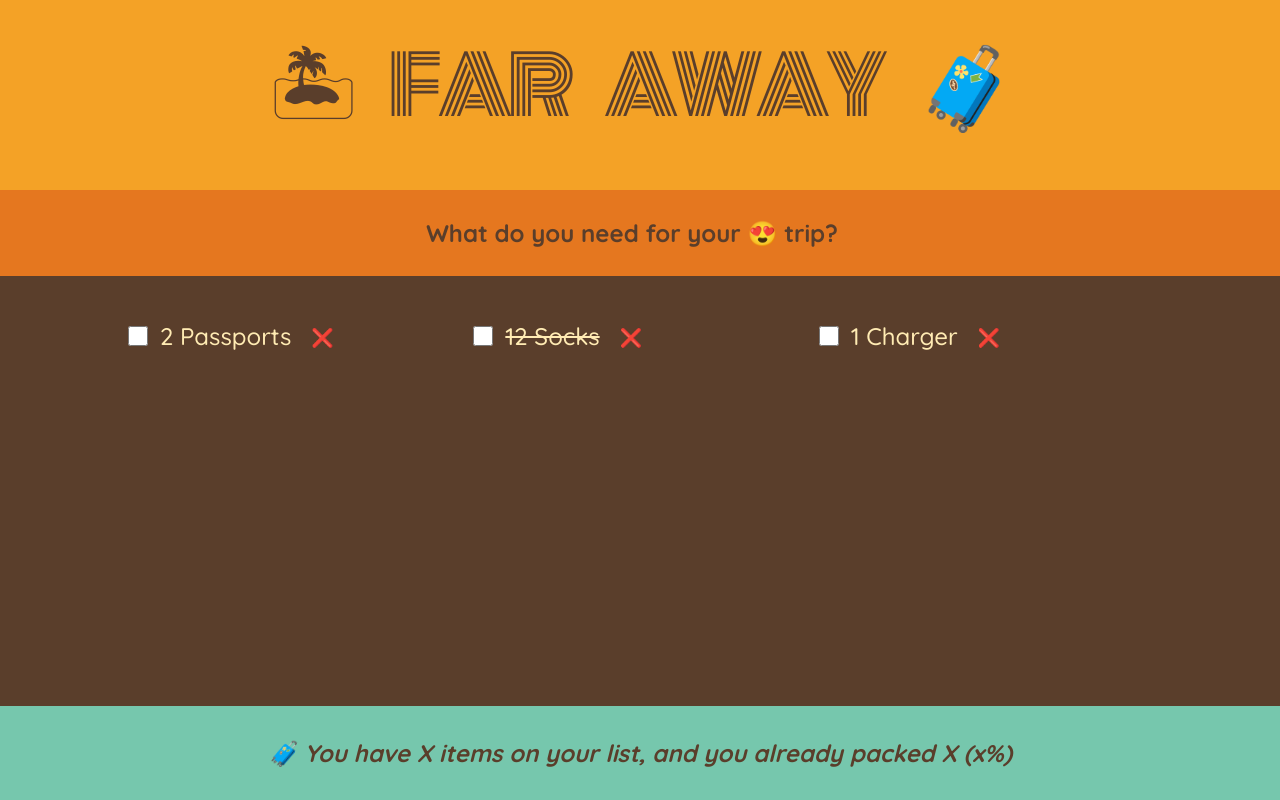
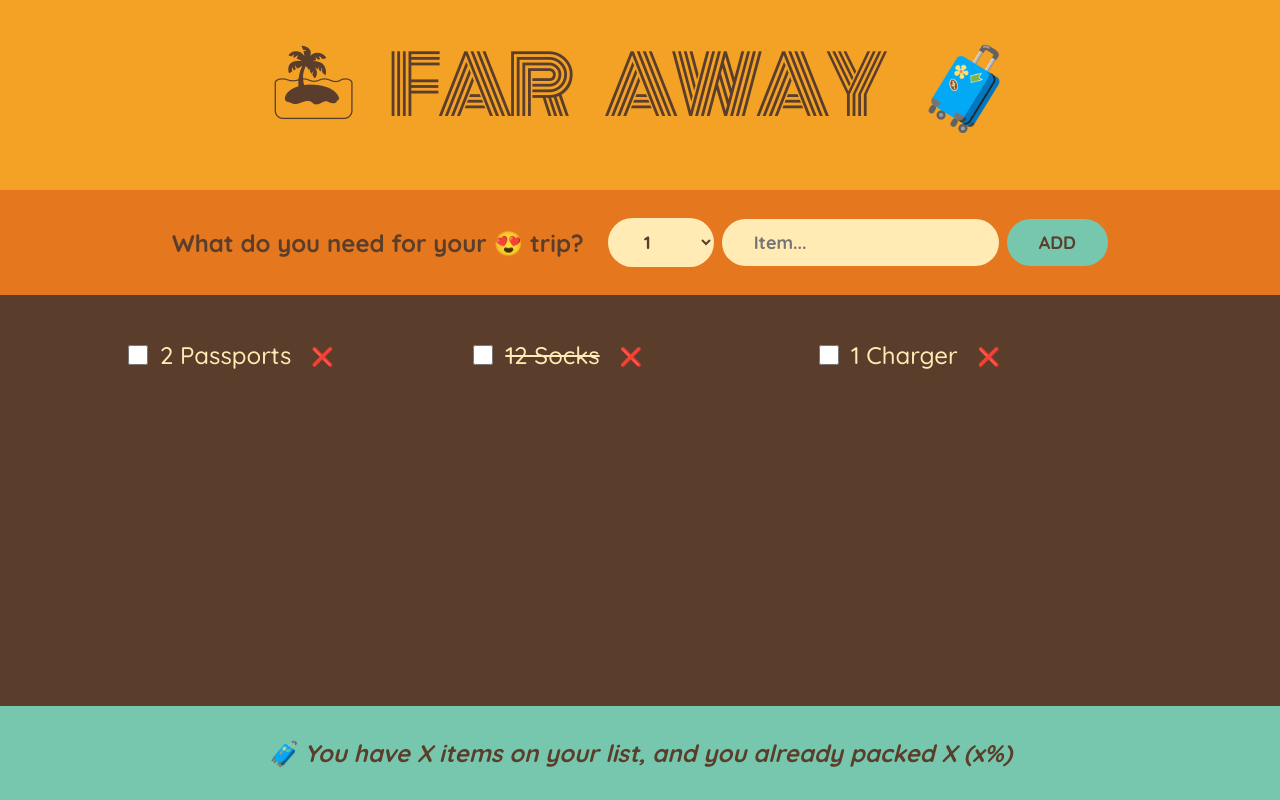
Before and after one commit to Aragorn-Elessar/travel-list, a React (Create React App) app: page / in a window 1280 px wide. Built offline with nearby package versions, Linux system fonts and the light colour scheme; the HTML template or start-up script is replaced by a standard one.

Commit message:
feat: Build form layout

```diff
--- a/src/App.js
+++ b/src/App.js
@@ -22,10 +22,24 @@
 }
 
 function Form() {
+  function handleSubmit(e) {
+    e.preventDefault();
+    console.log(e);
+  }
+
   return (
-    <div className="add-form">
+    <form className="add-form" onSubmit={handleSubmit}>
       <h3>What do you need for your 😍 trip?</h3>
-    </div>
+      <select>
+        {Array.from({ length: 20 }, (_, i) => i + 1).map(n => (
+          <option value={n} key={n}>
+            {n}
+          </option>
+        ))}
+      </select>
+      <input type="text" placeholder="Item..."></input>
+      <button>ADD</button>
+    </form>
   );
 }
 
```
